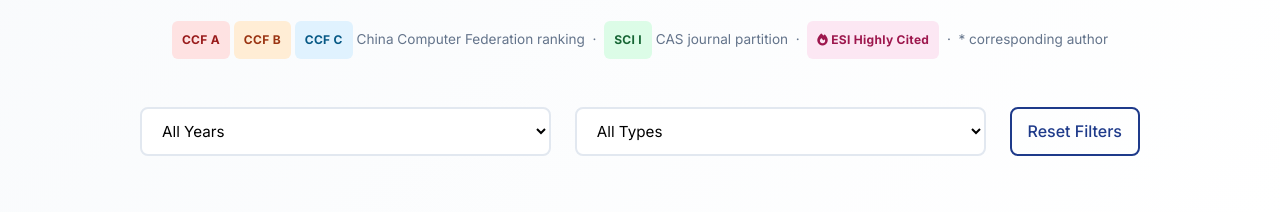
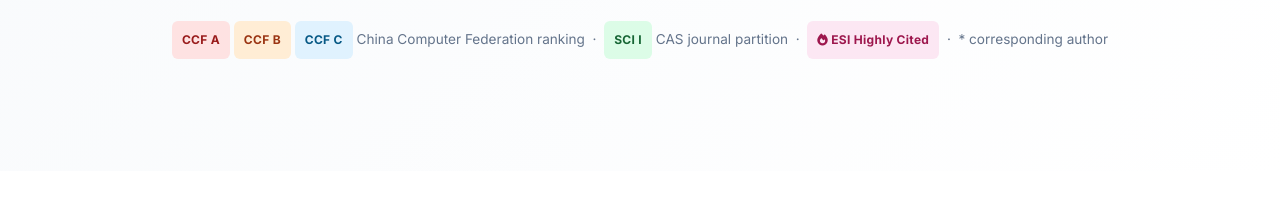
Before and after one commit to chenning93/chenning93.github.io, a plain HTML site: page pages/publications.html in a window 1280 px wide. Shown: the part 285-497 px from the top of the page. Drawn offline with nearby package versions, Linux system fonts and the light colour scheme.

Commit message:
Publications: remove the year/type filters and Reset button

```diff
--- a/pages/publications.html
+++ b/pages/publications.html
@@ -43,23 +43,6 @@
             <p class="header-subtitle">Also on <a href="https://scholar.google.com/citations?user=QBz7NS0AAAAJ&amp;hl=en" target="_blank" rel="noopener">Google Scholar</a></p>
             <p class="pub-legend"><span class="rank-badge ccf-a">CCF A</span> <span class="rank-badge ccf-b">CCF B</span> <span class="rank-badge ccf-c">CCF C</span> China Computer Federation ranking &nbsp;·&nbsp; <span class="rank-badge sci">SCI I</span> CAS journal partition &nbsp;·&nbsp; <span class="esi-badge"><i class="fas fa-fire"></i> ESI Highly Cited</span> &nbsp;·&nbsp; * corresponding author</p>
 
-            <!-- Search and Filters  -->
-            <div class="pub-controls">
-                <div class="filter-group">
-                    <!-- Year options are filled in automatically from the year sections below -->
-                    <select id="year-filter" class="filter-select">
-                        <option value="all">All Years</option>
-                    </select>
-                    <select id="type-filter" class="filter-select">
-                        <option value="all">All Types</option>
-                        <option value="conference">Conference</option>
-                        <option value="journal">Journal</option>
-                        <option value="book">Book</option>
-                        <option value="preprint">Preprint</option>
-                    </select>
-                    <button id="reset-filters" class="btn btn-small btn-outline">Reset Filters</button>
-                </div>
-            </div>
         </div>
     </section>
 
```
